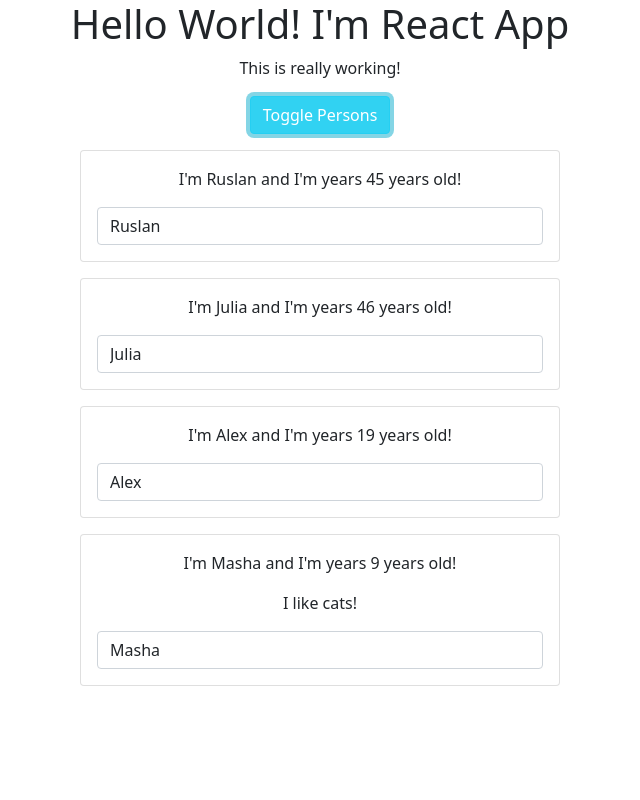
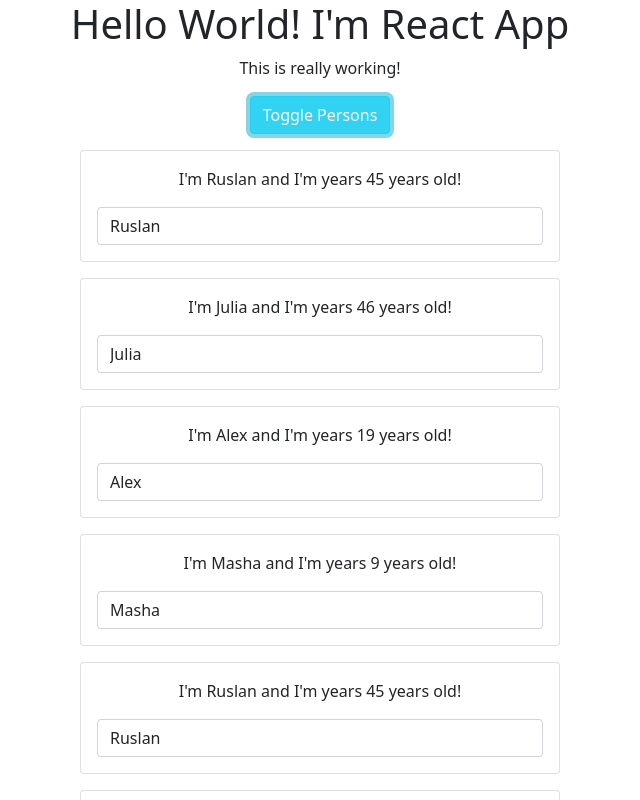
Before and after one commit to Russkazkin/react-course-m3, a React (Create React App) app: page / in a window 1280 px wide. Both pictures are taken after a click on the button "Toggle Persons". Shown: the top 800 px of the page, without its empty margins (320-960 px from the left). Built offline with nearby package versions, Linux system fonts and the light colour scheme.

Commit message:
Render Persons array with Array.map

```diff
--- a/src/App.js
+++ b/src/App.js
@@ -54,6 +54,9 @@
         if (this.state.showPersons) {
             persons = (
                 <div>
+                    {this.state.persons.map(person => {
+                        return <Person name={person.name} age={person.age} />
+                    })}
                     <Person name={this.state.persons[0].name}
                             age={this.state.persons[0].age}/>
                     <Person name={this.state.persons[1].name}
```
